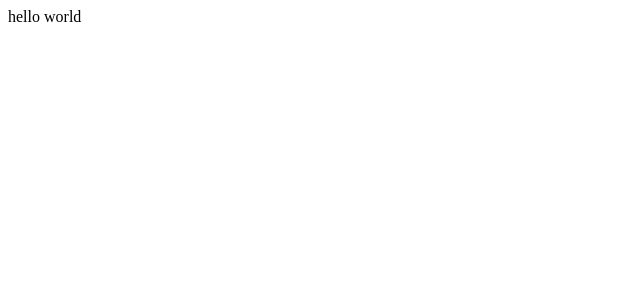
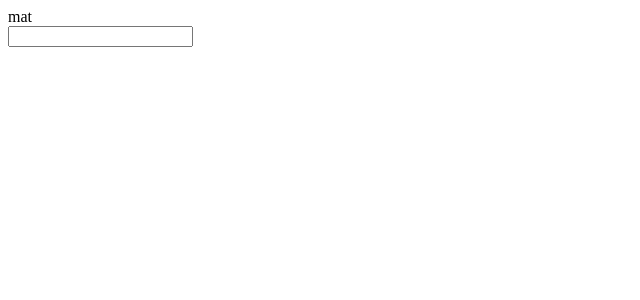
Before and after one commit to AnthonyGaritachea/type, a React app: page / in a window 1280 px wide. Shown: the top 300 px of the page, without its empty margins (0-640 px from the left). Built offline with nearby package versions, Linux system fonts and the light colour scheme.

Commit message:
adds state

```diff
--- a/src/components/App.jsx
+++ b/src/components/App.jsx
@@ -1,9 +1,11 @@
 import React from 'react';
+
+import DisplayWord from './DisplayWord.jsx';
 
 const App = () => {
     return(
         <div>
-            hello world
+            <DisplayWord />
         </div>
     )
 };
--- /dev/null
+++ b/src/components/DisplayWord.jsx
@@ -0,0 +1,36 @@
+import React, { useState, useEffect } from 'react'
+
+const DisplayWord = () => {
+
+    const [currentWord, setCurrentWord] = useState([]);
+    const [userInput, setUserInput] = useState('');
+
+
+    useEffect(() => {
+        const mockData = ['cat', 'sat', 'mat'];
+        console.log('setting state with text');
+        setCurrentWord(mockData);
+    }, []);
+
+    const handleUserInput = event => {
+        setUserInput(event.target.value);
+    };
+
+    const randomWord = currentWord[Math.floor(Math.random() * currentWord.length)];
+    console.log(randomWord)
+
+    return(
+        <div>
+            <div>
+                {randomWord && randomWord.split('').map(character => {
+                    return (
+                        <span key={character}>{character}</span>
+                    )
+                })}
+            </div>
+            <input type='text' onChange={handleUserInput} value={userInput}/>
+        </div>
+    )
+};
+
+export default DisplayWord;
```
